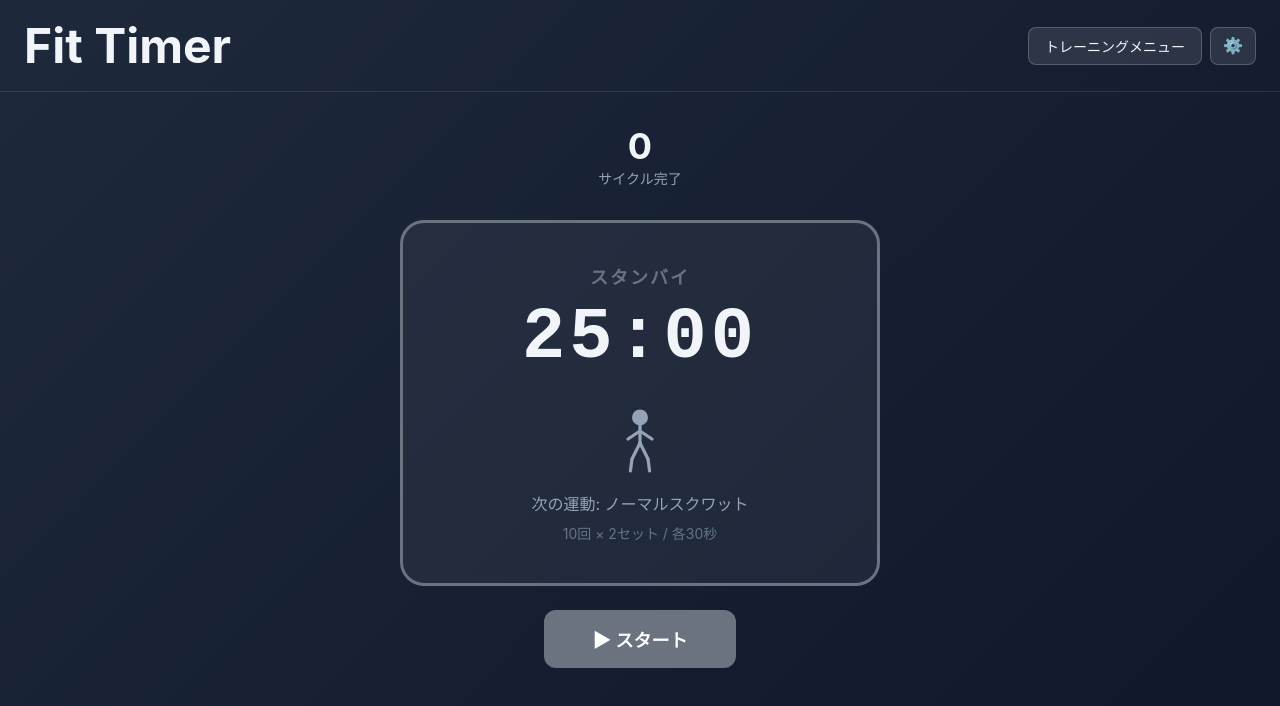
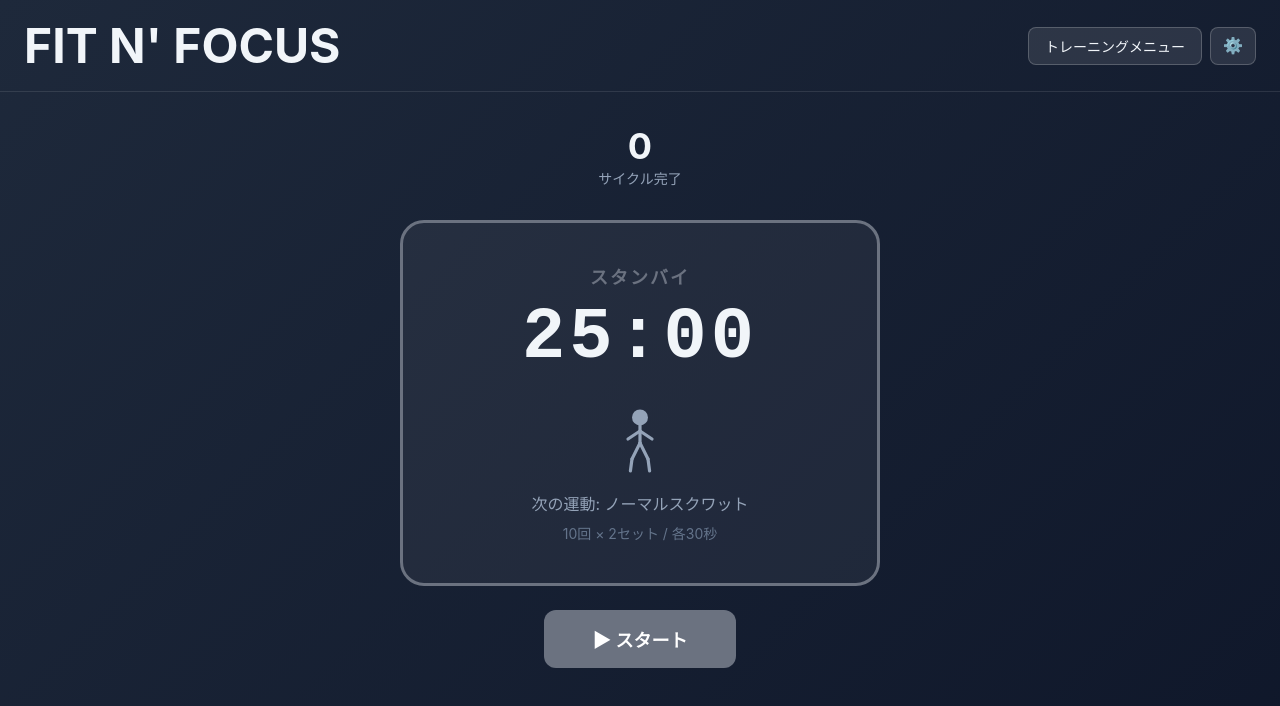
Before and after one commit to geor2487/FIT-N-FOCUS, a React (Create React App) app: page / in a window 1280 px wide. Shown: the top 706 px of the page. Built offline with nearby package versions, Linux system fonts and the light colour scheme.

Commit message:
タイトルをFIT N' FOCUSに変更

```diff
--- a/src/App.js
+++ b/src/App.js
@@ -357,7 +357,7 @@ function App() {
 
       <header style={styles.header}>
         <h1 style={styles.logo}>
-          Fit Timer
+          FIT N' FOCUS
         </h1>
         <div style={styles.headerButtons}>
           <button onClick={() => setShowMenu(true)} style={styles.menuButton}>
```
